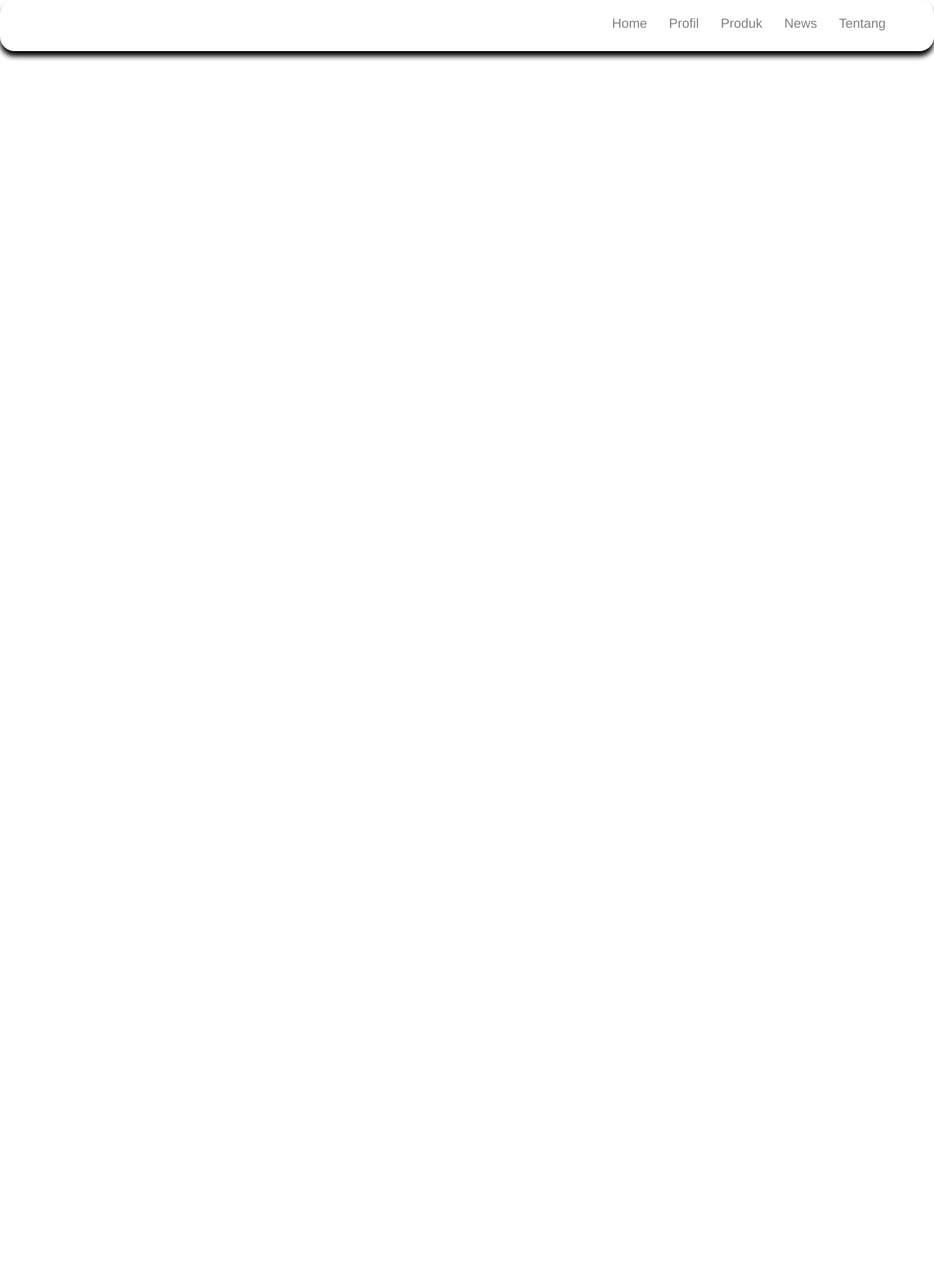
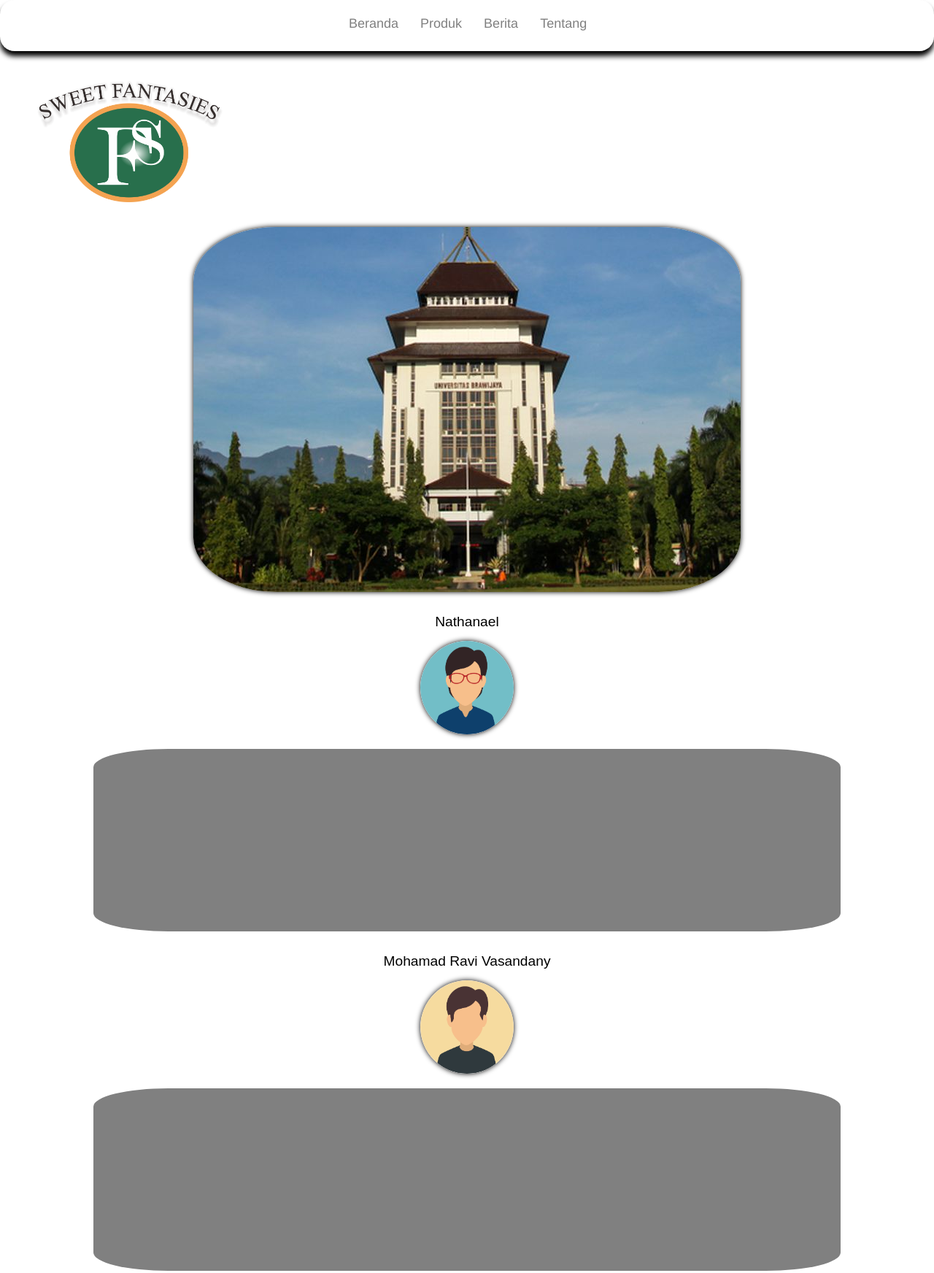
Before and after one commit to ravivasandany/mohamadravivasandany.github.io, a plain HTML site: page tentang.html in a window 1280 px wide. Shown: the top 1744 px of the page at 73% size. Before the commit the page ends 800 px from the top, so only its background shows below. Drawn offline with Linux system fonts and the light colour scheme.

Commit message:
revolusi

```diff
--- a/Asset/css/style.css
+++ b/Asset/css/style.css
@@ -5,14 +5,16 @@
 nav ul{
     position: relative;
     float: right;
-    right: 4%;
+    right: 36%;
 }
 nav ul li{
     position: relative;
     float:left;
     display: inline;
     margin: 22px 15px 0px 15px;
+
 }
+
 .bar-atas{
     display: block;
     width: 100%;
@@ -66,6 +68,17 @@ p{
     border-radius: 50%;
     box-shadow: 0px 0px 7px 0px black;
 }
+
+.gambar-ub{
+margin-left: auto;
+margin-right: auto;
+margin-top: 30px;
+margin-bottom: 20px;
+border-radius: 15%;
+display: block;
+box-shadow: 0px 0px 7px 0px black;
+}
+
 .border{
     width: 80%;
     height: 250px;
--- a/tentang.html
+++ b/tentang.html
@@ -1,16 +1,12 @@
 <!DOCTYPE html>
-
 <html>
 
+
 <head>
-
-<title> Tentang </title>
-<link rel="stylesheet" href="Asset\css\style.css">
-
+    <Title> Profil Anggota </Title>
+    <link rel="stylesheet" href="Asset\css\style.css">
 </head>
-
 <body>
-
     <nav>
         <div class="menu-mobile">
             <a href="#">Menu</a>
@@ -21,10 +17,9 @@
 
 
         <ul>
-            <li><a href="index.html">Home</a></li>
-            <li><a href="profil.html">Profil</a></li>
+            <li><a href="index.html">Beranda</a></li>
             <li><a href="produk.html">Produk</a></li>
-            <li><a href="news.html">News</a></li>
+            <li><a href="news.html">Berita</a></li>
             <li><a href="tentang.html">Tentang</a></li>
 
         </div>
@@ -32,10 +27,62 @@
         </ul>
     </nav>
 
+    <section>
+        <div>
+            <img src="" alt="" >
+        </div>
+    </section>
 
-</body>
+    <div>
+        <a href="index.html"> <img class="logo-profil" src="Asset\img\PMW fix.png" alt="#" > </a>
+    </div
+    >
+    <div>
+    <img class="gambar-ub" src="background-ub.jpg" alt="#">
+</div>
+
+<div>
+    <p class="font-profil" align="center">Nathanael</p>
+    <img class="gambar-profil" src="Asset\img\Person2.png" alt="#" width="10%">
+    </div>
+
+    <div class="border">
+
+    </div>
+
+    <div>
+        <P class="font-profil" align="center">Mohamad Ravi Vasandany</P>
+        <img class="gambar-profil" src="Asset\img\Person1.png" alt="#" width="10%">
+        </div>
+
+        <div class="border">
+
+        </div>
 
 
+<div>
+
+    <p class="font-profil" align="center">Trysna Dwi</p>
+    <img class="gambar-profil" src="Asset\img\Person3.png" alt="#" width="10%">
+</div>
+
+<div class="border">
+
+</div>
+
+<div>
+<p class="font-profil" align="center">Bryan</p>
+    <img class="gambar-profil" src="Asset\img\Person4.png" alt="#" width="10%">
+
+</div>
+
+<div class="border">
+
+</div>
 
 
+<div class="bar-bawah">
+
+</div>
+</body>
 </html>
```
Also changed, not shown: index.html (+5 -58 lines), news.html (+2 -3 lines), produk.html (+2 -3 lines), background-ub.jpg (added), 2 other files.
